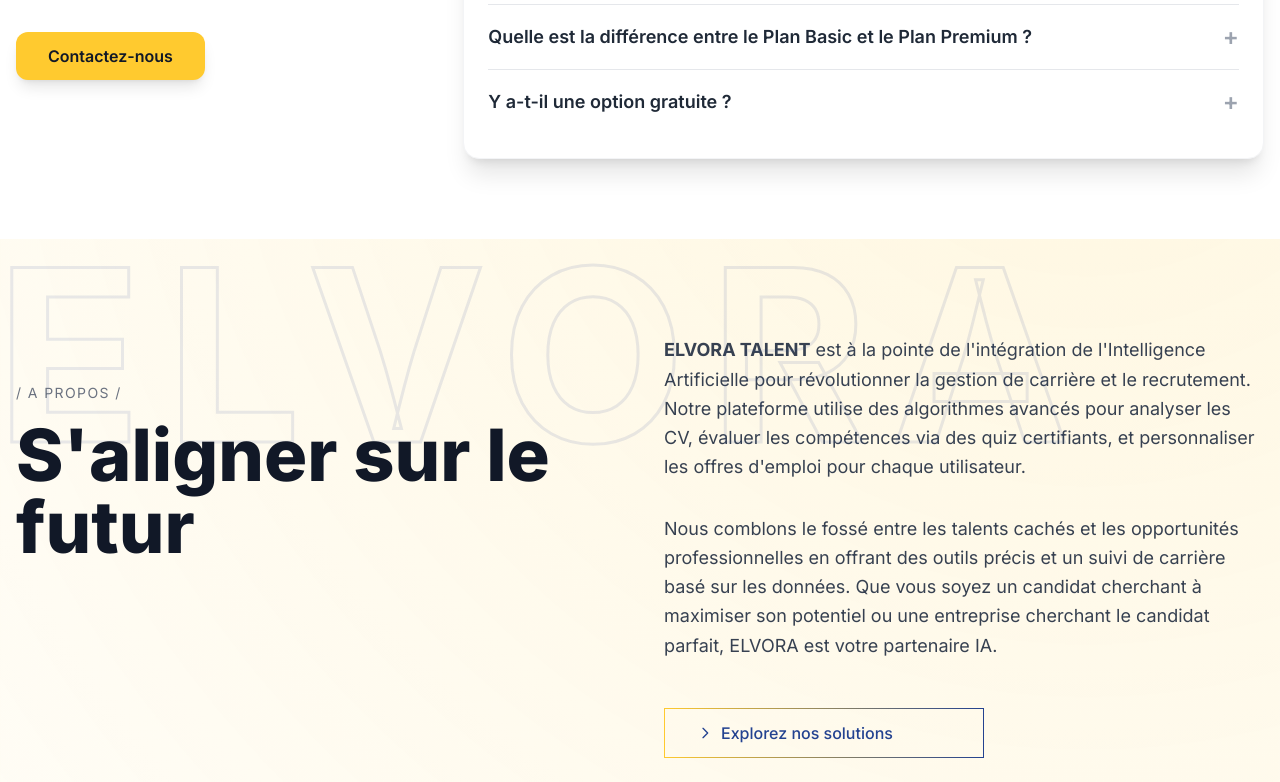
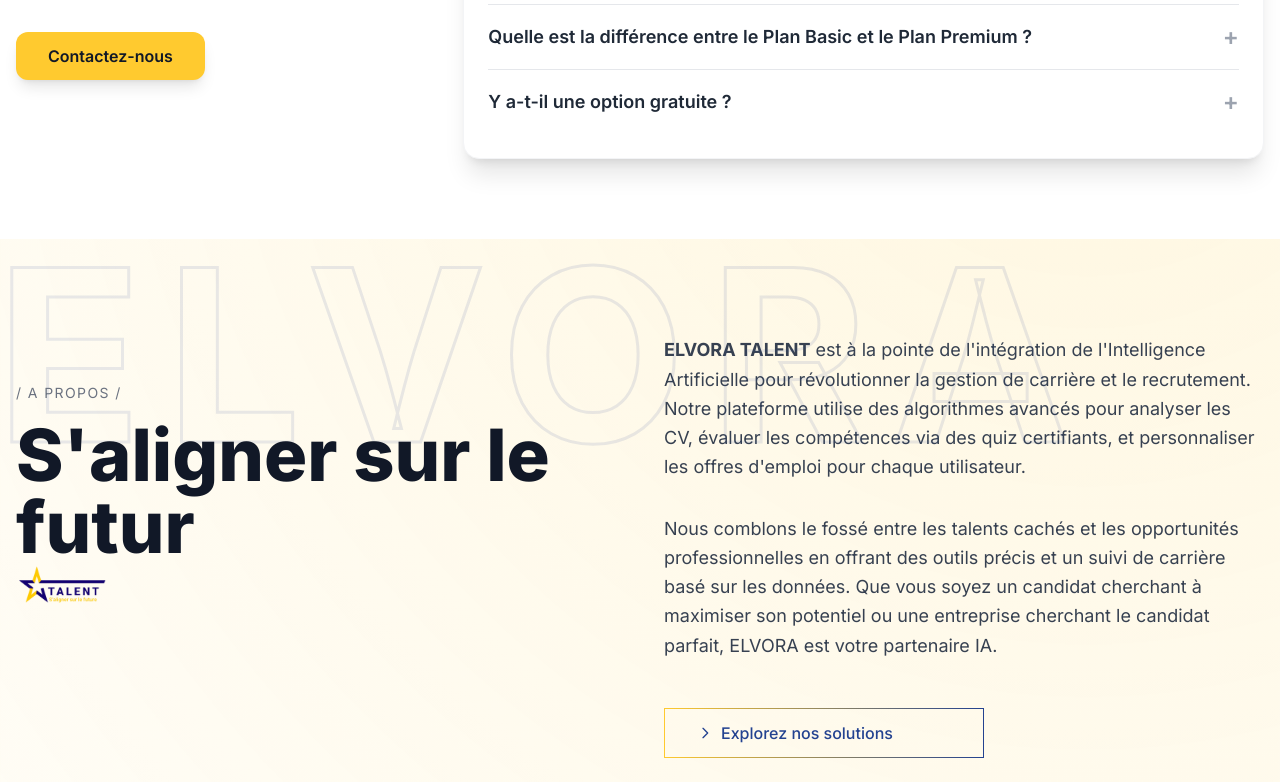
Before and after one commit to EricAgbessi/elvora-site, a plain HTML site: page index.html in a window 1280 px wide. Shown: the part 3482-4264 px from the top of the page. Drawn offline with nearby package versions, Linux system fonts and the light colour scheme.

Commit message:
Add logo

```diff
--- a/index.html
+++ b/index.html
@@ -1158,6 +1158,7 @@
           <h2 class="text-5xl md:text-7xl font-extrabold leading-tight">
             S'aligner sur le futur
           </h2>
+          <img src="logo.avif" alt="logo" class="w-24">
         </div>
       </div>
 
```
